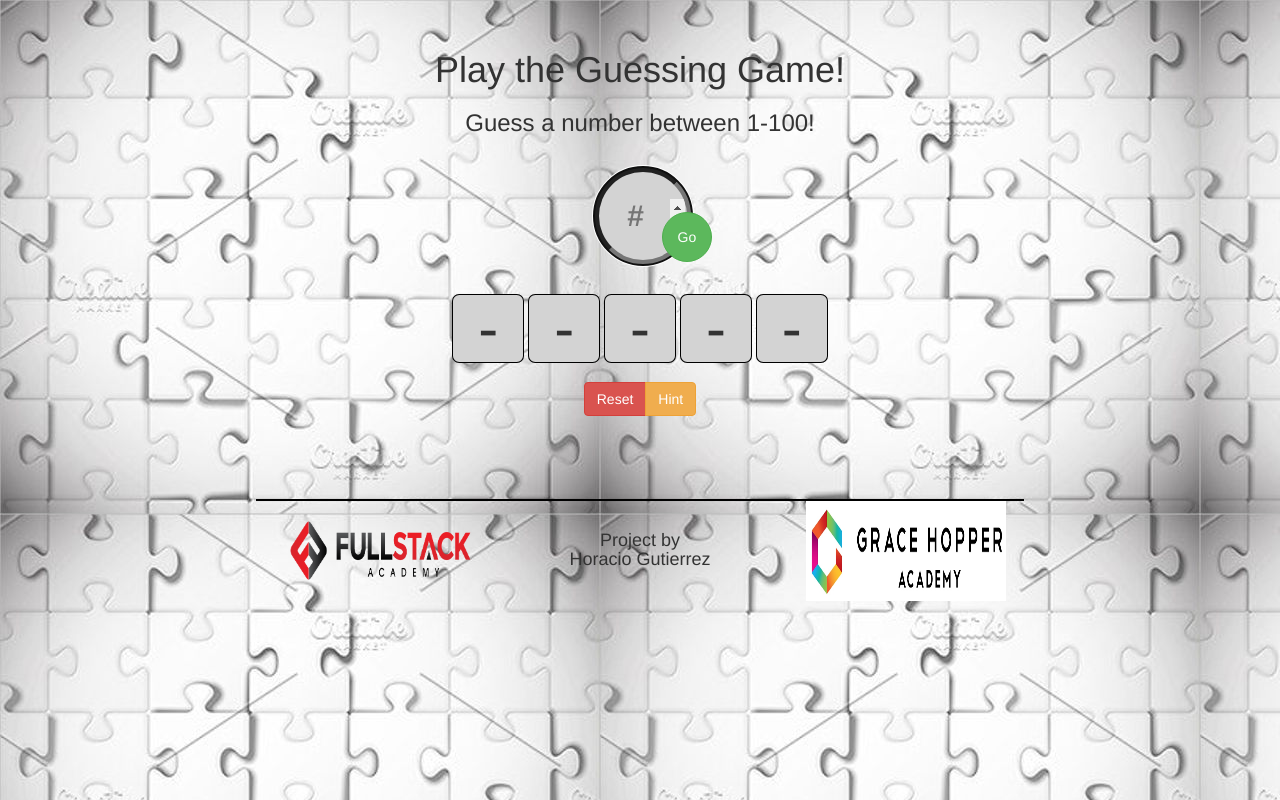
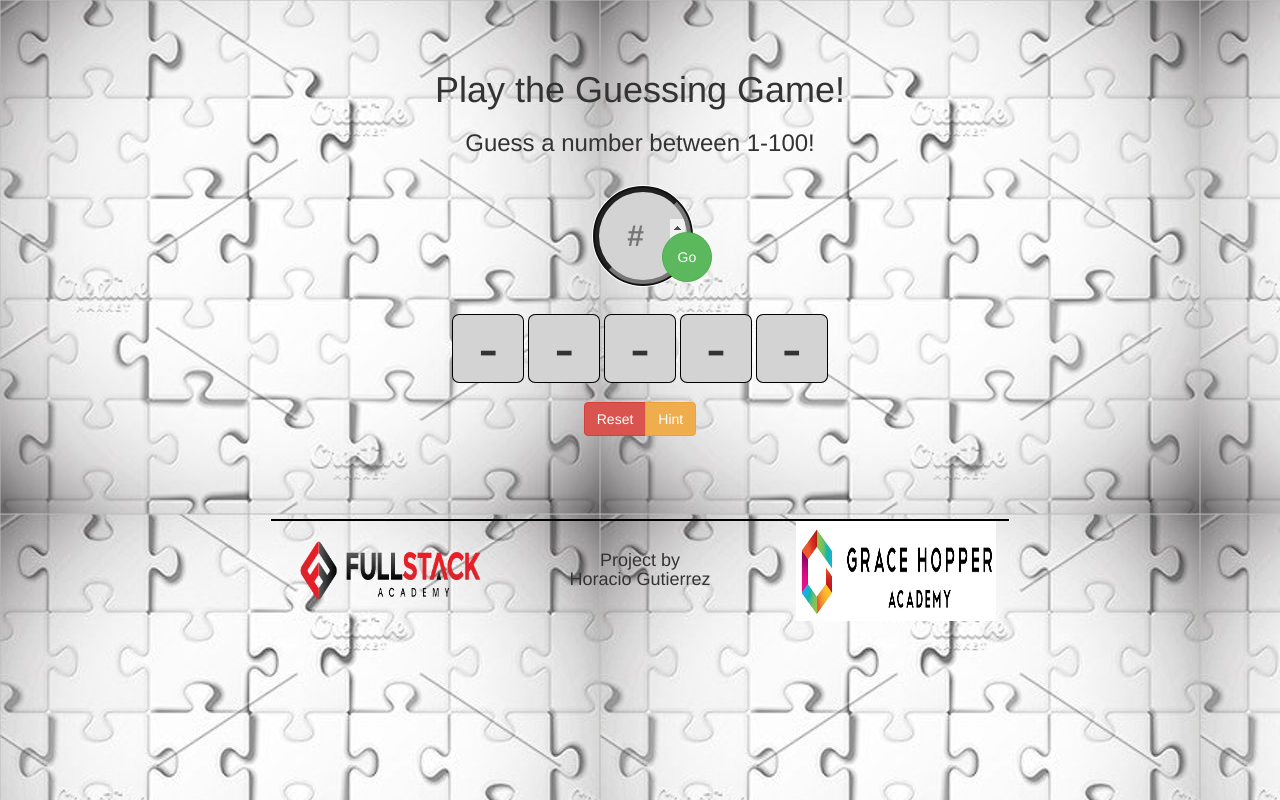
Before and after one commit to hogutier/GuessingGamePart1, a plain HTML site: page index.html in a window 1280 px wide. Drawn offline with nearby package versions, Linux system fonts and the light colour scheme.

Commit message:
"Updates to Guessing Game Part 1"

```diff
--- a/index.html
+++ b/index.html
@@ -8,7 +8,7 @@
   </head>
   <body>
 
-    <div id='app' class="center" class="container">
+    <div id='app' class=" container center">
 
         <div id='headers'>
           <!-- Title and subtitles! -->
--- a/style.css
+++ b/style.css
@@ -16,7 +16,6 @@
   }
 
   #footer {
-    width: 100%;
     border-top: solid 2px black;
     position: relative;
     bottom: 0;
```
